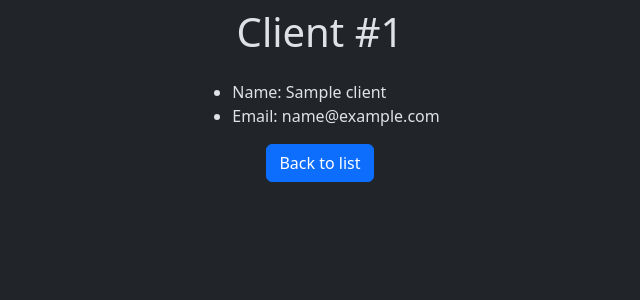
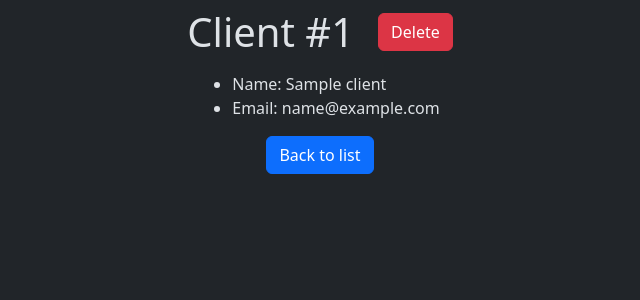
Before and after one commit to RayanEncarnacion/payment-reminder-python, a Django app: template payment_reminder/templates/payment_reminder/client/detail.html in a window 1280 px wide. Shown: the part 56-356 px from the top of the page, without its empty margins (320-960 px from the left). Run offline with Django 5.2, Linux system fonts and the light colour scheme; the template is opened without the code that fills it: most values are stand-ins (such as "Sample title", 1, 10 or a date in 2020).

Commit message:
feat: Add delete button with confirmation modal

```diff
--- a/payment_reminder/templates/payment_reminder/client/detail.html
+++ b/payment_reminder/templates/payment_reminder/client/detail.html
@@ -1,7 +1,37 @@
 {% include "../base.html" with title="Client : Details" %}
 
 {% block content %}
-<h1>Client #{{ client.id }}</h1>
+<div class="d-flex justify-content-center gap-1 align-items-center gap-4">
+    <h1 class="mb-0">Client #{{ client.id }}</h1>
+    <button type="button" class="btn btn-danger" data-bs-toggle="modal"
+        data-bs-target="#delete-client-modal">
+        Delete
+    </button>
+</div>
+
+<form id="delete-client"
+    action="{% url 'payment_reminder:client_delete' client.id %}" method="post">
+    {% csrf_token %}
+    <input type="hidden" name="pk" value="{{ client.id }}">
+</form>
+
+<div class="modal fade" id="delete-client-modal" data-bs-backdrop="static"
+    data-bs-keyboard="false" tabindex="-1"
+    aria-labelledby="delete-client-modalLabel" aria-hidden="true">
+    <div class="modal-dialog modal-dialog-centered">
+        <div class="modal-content">
+            <div class="modal-body fw-bold">
+                Do you want to delete this client?
+            </div>
+            <div class="d-flex justify-content-end p-2 gap-2">
+                <button type="button" class="btn btn-secondary"
+                    data-bs-dismiss="modal">Close</button>
+                <button form="delete-client" type="submit"
+                    class="btn btn-danger">Delete</button>
+            </div>
+        </div>
+    </div>
+</div>
 
 <ul class="mt-3">
     <li>Name: {{ client.name }}</li>
```
